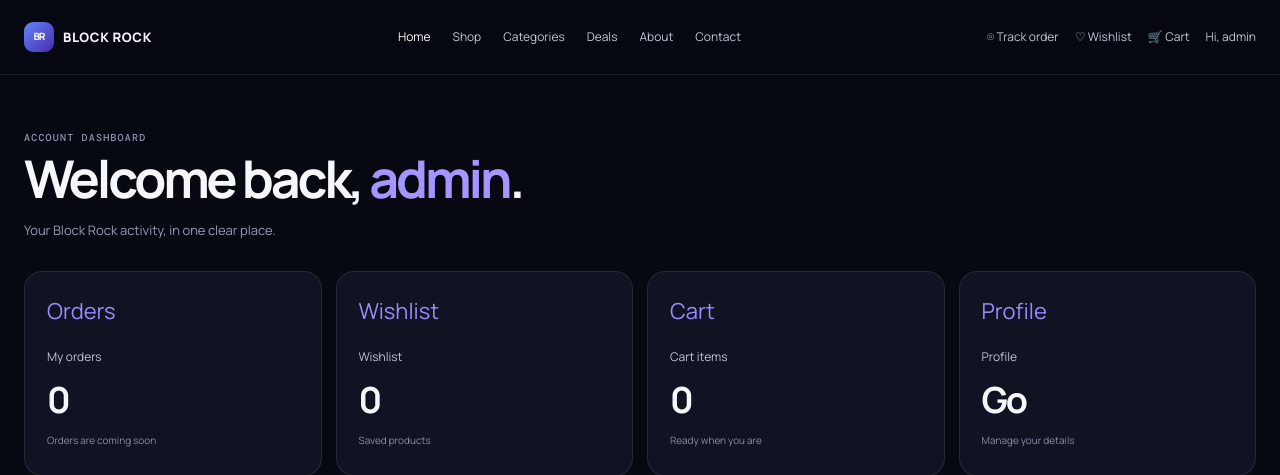
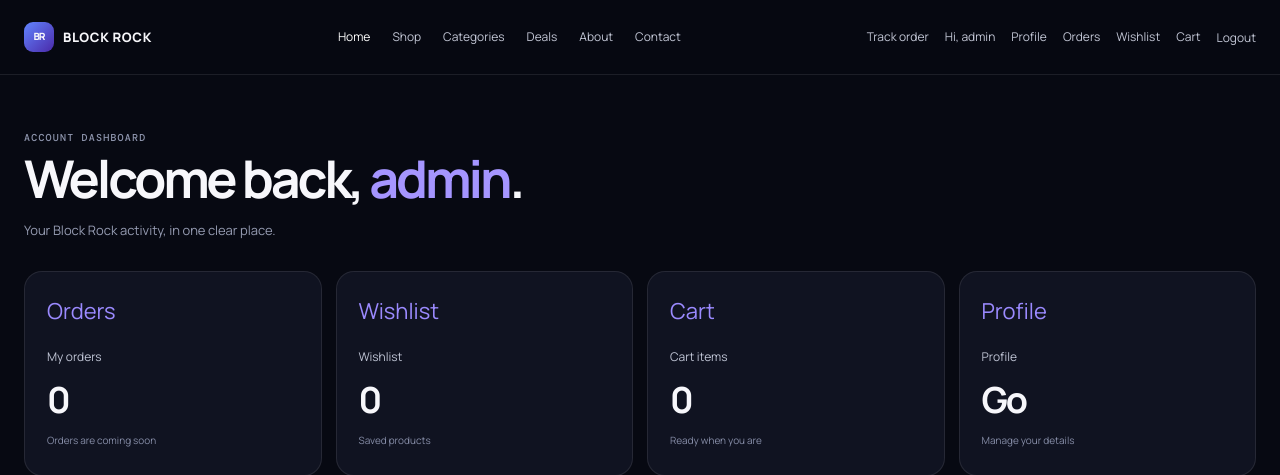
Before and after one commit to ashishsahoo18/Block-Rock-E-Commerce, a Django app: page /account/ in a window 1280 px wide. Shown: the top 475 px of the page. Run offline with Django 5.2, Linux system fonts and the light colour scheme; a user stored in the database is signed in; data comes from the database, SQL or seed files in the repository.

Commit message:
Update navbar.html

```diff
--- a/Block-Rock-Ecommerce/blockrock/templates/includes/navbar.html
+++ b/Block-Rock-Ecommerce/blockrock/templates/includes/navbar.html
@@ -1 +1,31 @@
-<header class="site-header"><div class="container nav-wrap"><a class="brand" href="{% url 'home' %}" aria-label="Block Rock home"><span class="brand-mark">BR</span><span>BLOCK ROCK</span></a><button class="menu-toggle" type="button" aria-label="Toggle navigation" aria-expanded="false" data-menu-toggle>☰</button><nav class="primary-nav" data-primary-nav><a class="active" href="{% url 'home' %}">Home</a><a href="{% url 'products' %}">Shop</a><a href="{% url 'home' %}#categories">Categories</a><a href="{% url 'home' %}#deals">Deals</a><a href="{% url 'home' %}#about">About</a><a href="#footer">Contact</a></nav><div class="nav-actions"><a href="#footer" class="desktop-link">⌾ Track order</a><a href="{% url 'wishlist_detail' %}" aria-label="Wishlist">♡ <span class="desktop-link">Wishlist</span></a><a href="{% url 'cart_detail' %}" class="nav-cart" aria-label="Cart">🛒 <span class="desktop-link">Cart</span>{% if cart_count %}<b>{{ cart_count }}</b>{% endif %}</a>{% if user.is_authenticated %}<a class="account-link" href="#">Hi, {{ user.username }}</a>{% else %}<a class="button button-small" href="{% url 'login' %}?next={{ request.get_full_path|urlencode }}">Sign in</a>{% endif %}</div></div></header>
+<header class="site-header">
+  <div class="container nav-wrap">
+    <a class="brand" href="{% url 'home' %}" aria-label="Block Rock home"><span class="brand-mark">BR</span><span>BLOCK ROCK</span></a>
+    <button class="menu-toggle" type="button" aria-label="Toggle navigation" aria-expanded="false" data-menu-toggle>Menu</button>
+    <nav class="primary-nav" data-primary-nav>
+      <a class="active" href="{% url 'home' %}">Home</a>
+      <a href="{% url 'products' %}">Shop</a>
+      <a href="{% url 'home' %}#categories">Categories</a>
+      <a href="{% url 'home' %}#deals">Deals</a>
+      <a href="{% url 'home' %}#about">About</a>
+      <a href="#footer">Contact</a>
+    </nav>
+    <div class="nav-actions">
+      <a href="#footer" class="desktop-link">Track order</a>
+      {% if user.is_authenticated %}
+        <a class="desktop-link" href="{% url 'account' %}">Hi, {{ user.first_name|default:user.username }}</a>
+        <a class="desktop-link" href="{% url 'profile' %}">Profile</a>
+        <a class="desktop-link" href="{% url 'account' %}#orders">Orders</a>
+        <a href="{% url 'wishlist_detail' %}" aria-label="Wishlist">Wishlist</a>
+        <a href="{% url 'cart_detail' %}" class="nav-cart" aria-label="Cart">Cart{% if cart_count %}<b>{{ cart_count }}</b>{% endif %}</a>
+        <form class="logout-form" action="{% url 'logout' %}" method="post">
+          {% csrf_token %}
+          <button class="nav-logout" type="submit">Logout</button>
+        </form>
+      {% else %}
+        <a class="desktop-link" href="{% url 'register' %}">Register</a>
+        <a class="button button-small" href="{% url 'login' %}?next={{ request.get_full_path|urlencode }}">Sign in</a>
+      {% endif %}
+    </div>
+  </div>
+</header>
```
